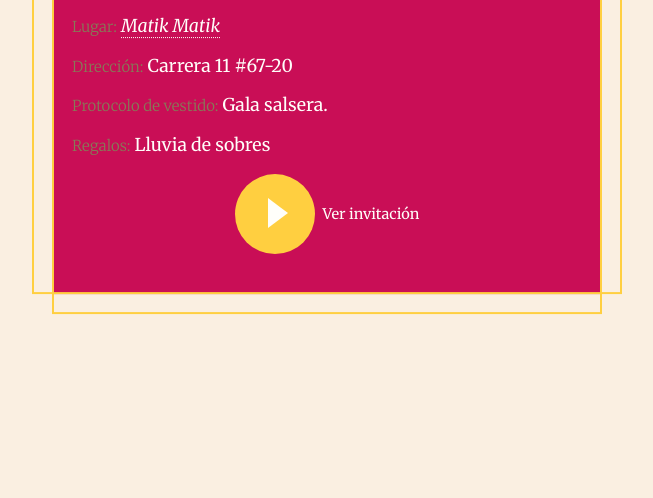
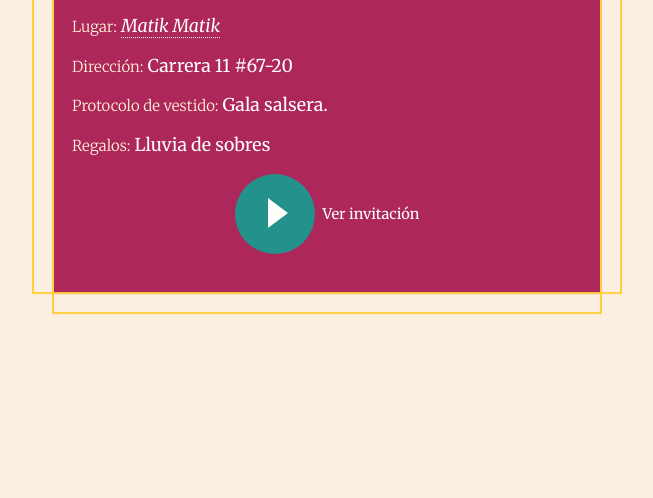
Before and after one commit to 1cgonza/pato-y-alejo, a website built with Vite: page index.html in a window 1280 px wide. Shown: the part 302-800 px from the top of the page, without its empty margins (313-966 px from the left). Built offline with nearby package versions, Linux system fonts and the light colour scheme; what @tsparticles/preset-confetti would draw is missing.

Commit message:
Colores del vestido estilos.scss

```diff
--- a/src/scss/estilos.scss
+++ b/src/scss/estilos.scss
@@ -79,7 +79,7 @@ a:link {
 }
 
 .textoDoradoOscuro {
-  color: #867b57;
+  color: #fff6d8;
 }
 
 .textoTurquesa {
@@ -94,7 +94,7 @@ a:link {
   position: absolute;
   width: 90%;
   max-width: 550px;
-  background-color: #c90e56;
+  background-color: #ad275b;
   color: var(--blanco);
   left: 50%;
   transform: translate(-50%, -50%);
@@ -157,7 +157,7 @@ a:link {
 #reproducir {
   width: 5rem;
   height: 5rem;
-  background: var(--dorado);
+  background: #23928a;
   border-radius: 50%;
   transition: all 500ms ease-in-out;
   cursor: pointer;
```
